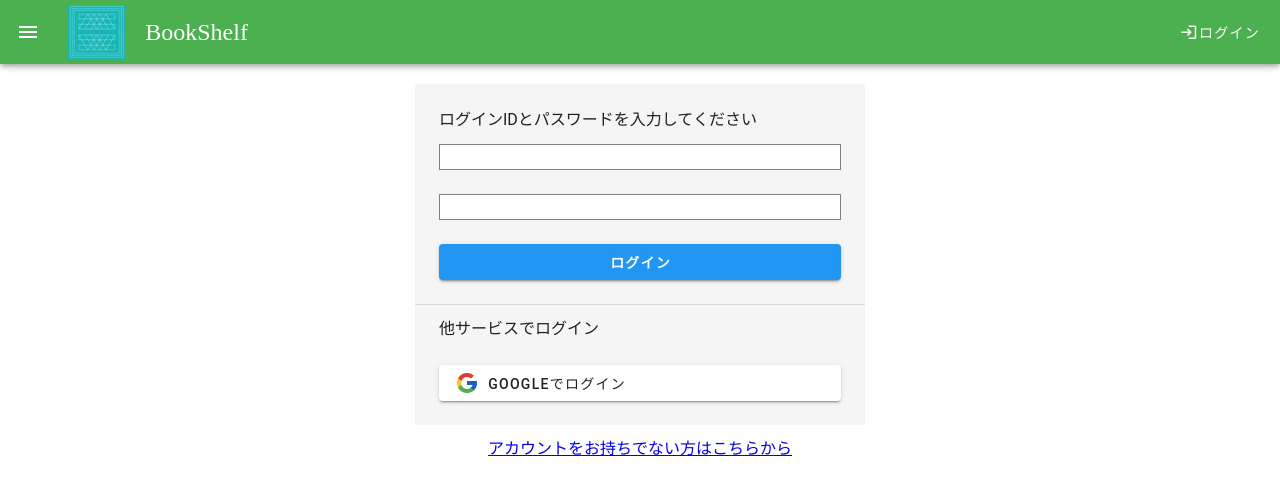
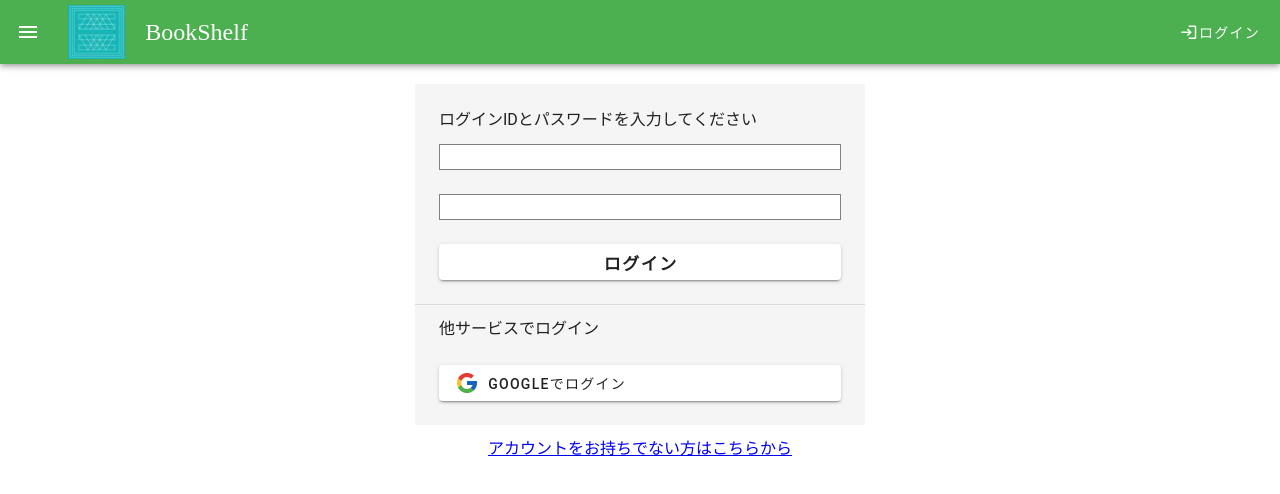
Before and after one commit to YumaHozumi/Shelfmate, a Vue app in the folder frontend/: page /login in a window 1280 px wide. Shown: the top 494 px of the page. Built offline with nearby package versions, Linux system fonts and the light colour scheme; a web font is replaced by a local one.

Commit message:
Submitボタンの色を可変にできるように

```diff
--- a/frontend/src/basic/Login/SubmitButton.vue
+++ b/frontend/src/basic/Login/SubmitButton.vue
@@ -11,13 +11,14 @@ const submitButton = (): void => {
 
 interface Props {
     text: string;
+    color: string;
 }
 
 defineProps<Props>();
 </script>
 
 <template>
-    <v-btn color="blue" class="submitButton" width="100%" @click="submitButton">
+    <v-btn :color="color" class="submitButton" width="100%" @click="submitButton">
         {{ text }}
     </v-btn>
 </template>
@@ -25,5 +26,6 @@ defineProps<Props>();
 <style scoped>
 .submitButton {
     font-weight: bolder;
+    font-size: 17px;
 }
 </style>
```
